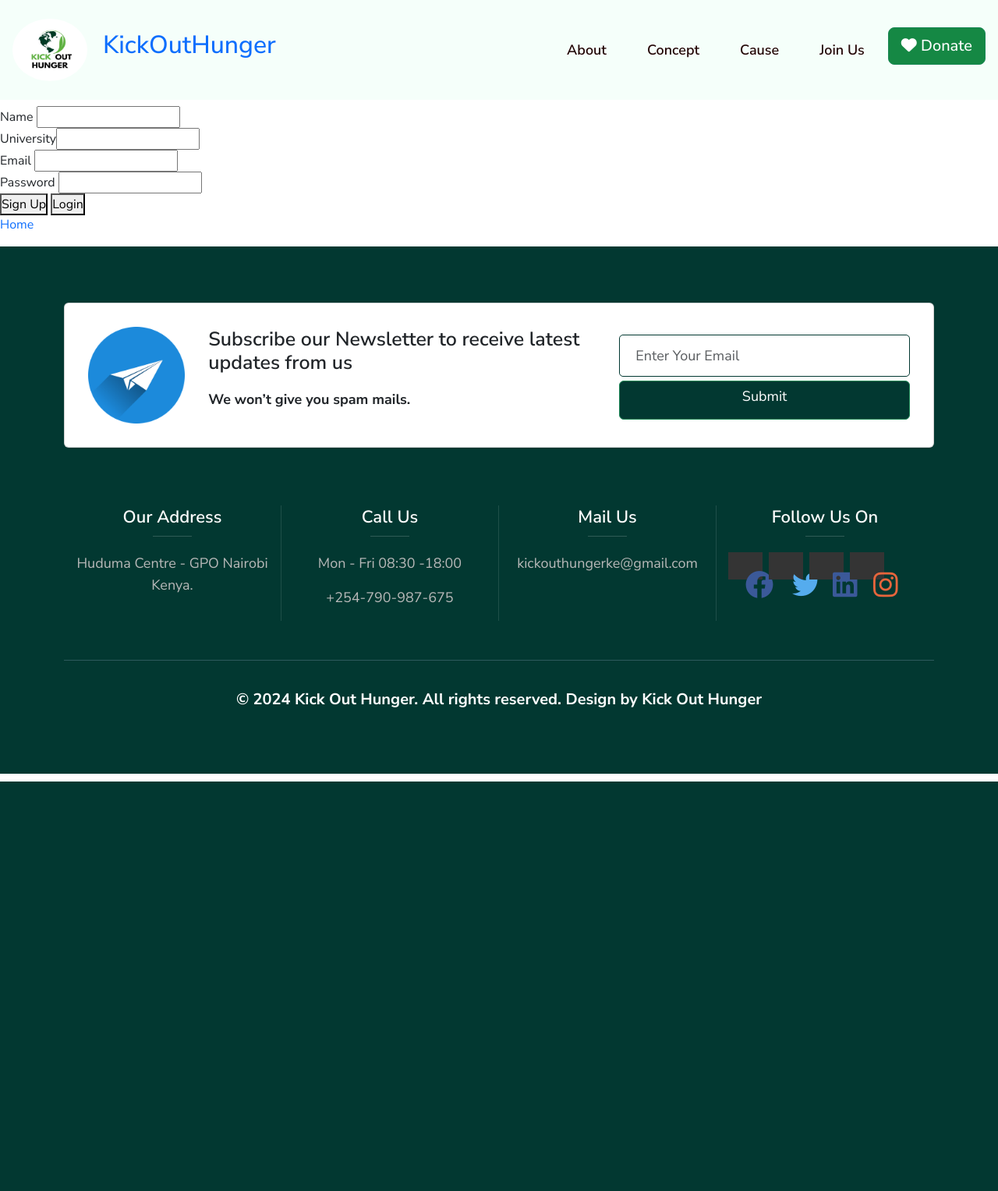
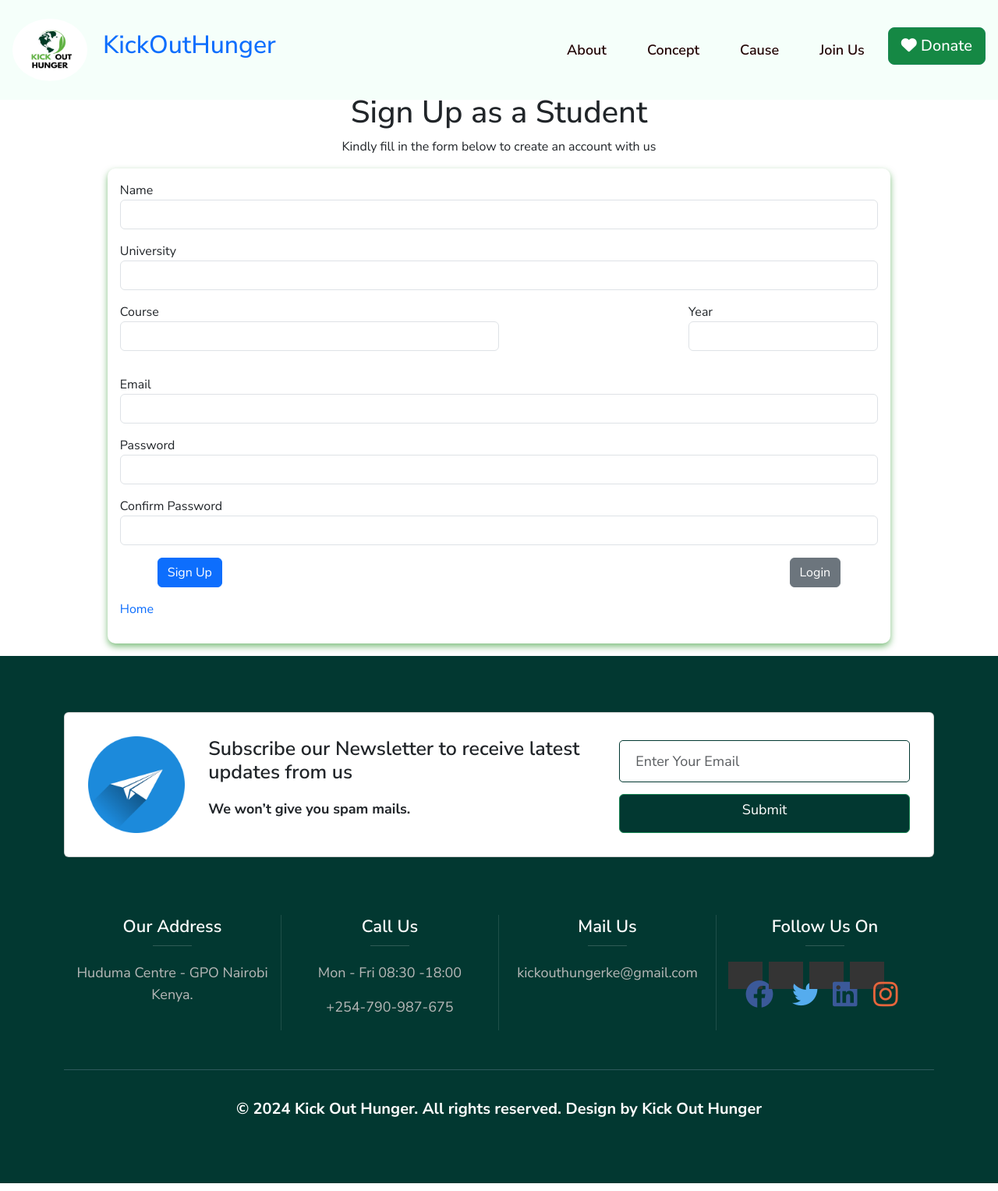
Before and after one commit to INUKA-PLATFORM/INUKA-PROJECT, a Django app: page /signup in a window 1280 px wide. Shown: the whole page at 78% size. Before the commit the page ends 1002 px from the top, so only its background shows below. Run offline with Django 5.2, Linux system fonts and the light colour scheme; some libraries are stand-ins or nearby versions; some web fonts are replaced.

Commit message:
fx: Fix the the singup page

```diff
--- a/static/css/signup.css
+++ b/static/css/signup.css
@@ -1,39 +1,21 @@
-body{
-    text-align: center;
-    background-color: #4C8B52;
+/* signup.css */
+.signup-f{
+    margin-top: 120px;
 }
-form{
+.signupform {
+    border-radius: 10px; /* Custom border radius */
+    box-shadow: 0 4px 8px rgba(0, 128, 0, 0.5); /* Custom shadow with green tint */
+    padding: 20px;
+    background-color: #fff;
+    margin: 0 auto;
+    width: 90%;
+}
 
-    margin: 0 auto;
-    padding: 20px;
-    border: 1px solid #ccc;
-    border-radius: 10px;
-    background-color: #f9f9f9;
-    text-align: justify;
-    width: 50%;
+/* Ensure form controls have proper spacing and width */
+.form-control {
+    margin-bottom: 15px;
 }
-label{
-    font-weight: bold;
-    margin-right: 20px;
+
+.custom-shadow-green {
+    box-shadow: 0 4px 8px rgba(0, 128, 0, 0.5); /* Custom green shadow */
 }
-.uni{
-    margin-right: 40px;
-}
-input{
-    margin-bottom: 10px;
-    padding: 5px;
-    border-radius: 5px;
-    border: 1px solid #ccc;
-}
-button{
-    padding: 10px 20px;
-    border-radius: 5px;
-    border: none;
-    background-color: #007bff;
-    color: white;
-    cursor: pointer;
-    outline: none;
-}
-.mt{
-    margin-top: 10%;
-}
--- a/templates/frontend/base.html
+++ b/templates/frontend/base.html
@@ -20,7 +20,7 @@
     <link rel="stylesheet" href="{% static 'css/our-crew.css' %}">
     <link rel="stylesheet" href="{% static 'css/aboutus.css' %}" >
     <link rel="stylesheet" href="{% static 'css/donate.css' %}">
-
+    <link rel="stylesheet" href="{% static 'css/signup.css' %}">
     {% endblock styles %}
     <title>KickOutHunger</title>
 </head>
--- a/templates/frontend/signup.html
+++ b/templates/frontend/signup.html
@@ -1,50 +1,46 @@
 {% extends 'base.html' %}
 {% load static %}
 {% block content %}
-<!-- <!DOCTYPE html>
-<html lang="en">
-<head>
-    <meta charset="UTF-8">
-    <meta name="viewport" content="width=device-width, initial-scale=1.0">
-    <title>signup</title>
-    <link rel="stylesheet" href="{% static 'css/signup.css' %}?{% now 'U' %}">
-    <link href="https://cdn.jsdelivr.net/npm/bootstrap@5.0.2/dist/css/bootstrap.min.css" rel="stylesheet" integrity="sha384-EVSTQN3/azprG1Anm3QDgpJLIm9Nao0Yz1ztcQTwFspd3yD65VohhpuuCOmLASjC" crossorigin="anonymous">
-    <link rel="stylesheet" href="{% static 'css/style.css' % }?{% now 'U' %}">
-</head>
-<body> -->
-    <!-- <nav>
-        <div class="nav_content">
-            <div class="logo"><a href="{% url 'home'%}"><img class="log-img" src="{% static 'images/logo.jpeg'%}"></a><h1 class="header-text"><a href="{% url 'home' %}">KickOutHunger</a></h1></div>
-            <ul>
-                <li class="dropdown">
-                    <a href="{% url 'aboutus' %}">About</a>
-                    <ul class="dropdown-content">
-                        <li><a href="{% url 'aboutus' %}">About Us</a></li>
-                        <li><a href="{% url 'our-crew' %}">Our Crew</a></li>
-                    </ul>
-                </li>
-                <li><a href="{% url 'concept' %}">Concept</a></li>
-                <li><a href="{% url 'cause' %}">Cause</a></li>
-                <li><a href="{% url 'donate' %}">Donate</a></li>
-                <li><a href="{% url 'login' %}">Login</a></li>
-                <li><a href="{% url 'admin' %}">Admin</a></li>
-            </ul>
+<div class="container signup-f mt-120">
+    <h1 class="text-center">Sign Up as a Student</h1>
+    <p class="text-center">Kindly fill in the form below to create an account with us</p>
+
+    <form action="signup.php" method="post" class="signupform custom-shadow-green mb-3 px-3 py-3">
+        <div class="mb-3">
+            <label for="name">Name</label>
+            <input type="text" name="name" id="name" class="form-control" required>
         </div>
-    </nav> -->
-    <h1 class="mt">SignUp as a student</h1>
-    <p>Fill in the form below to create an account</p>
-    <p>Already have an account? <a href="{% url 'login' %}">Login</a></p>
-    <form action="signup.php" method="post">
-        <label for="name">Name</label>
-        <input type="text" name="name" id="name" required ><br><label for="University">University</label><input type="text" name="University" required><br>
-        <label for="email">Email</label>
-        <input type="email" name="email" id="email" required><br>
-        <label for="password">Password</label>
-        <input type="password" name="password" id="password" required><br>
-        <button type="submit">Sign Up</button> <a href="{% url 'login' %}"><button>Login</button></a>
-        <p><a href="{% url 'home' %}">Home</a></p>
+        <div class="mb-3">
+            <label for="University">University</label>
+            <input type="text" name="University" class="form-control" required>
+        </div>
+        <div class="mb-3 d-flex justify-content-between">
+            <div class="w-50 me-2">
+                <label for="Course">Course</label>
+                <input type="text" name="Course" class="form-control" required>
+            </div>
+            <div class="w-25">
+                <label for="Year">Year</label>
+                <input type="text" name="Year" class="form-control" required>
+            </div>
+        </div>
+        <div class="mb-3">
+            <label for="email">Email</label>
+            <input type="email" name="email" id="email" class="form-control" required>
+        </div>
+        <div class="mb-3">
+            <label for="password">Password</label>
+            <input type="password" name="password" id="password" class="form-control" required>
+        </div>
+        <div class="mb-3">
+            <label for="confirm_password">Confirm Password</label>
+            <input type="password" name="confirm_password" id="confirm_password" class="form-control" required>
+        </div>
+        <div class="d-flex justify-content-between px-5">
+            <button type="submit" class="btn btn-primary">Sign Up</button>
+            <button type="button" class="btn btn-secondary"><a href="{% url 'login' %}" class="text-white text-decoration-none">Login</a></button>
+        </div>
+        <p class="mt-3"><a href="{% url 'home' %}">Home</a></p>
     </form>
-
-</body>
-</html>
+</div>
 {% endblock %}
```
